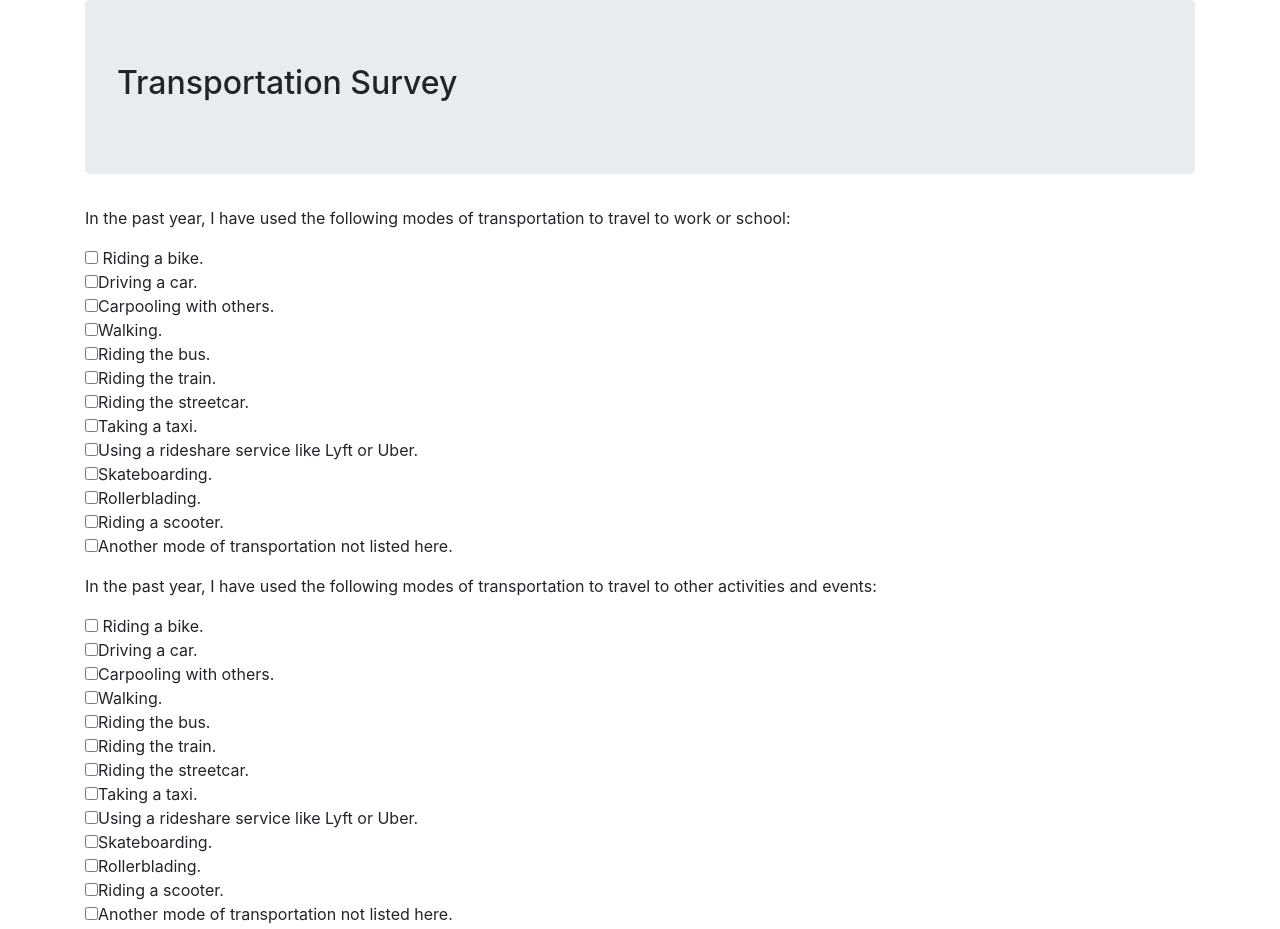
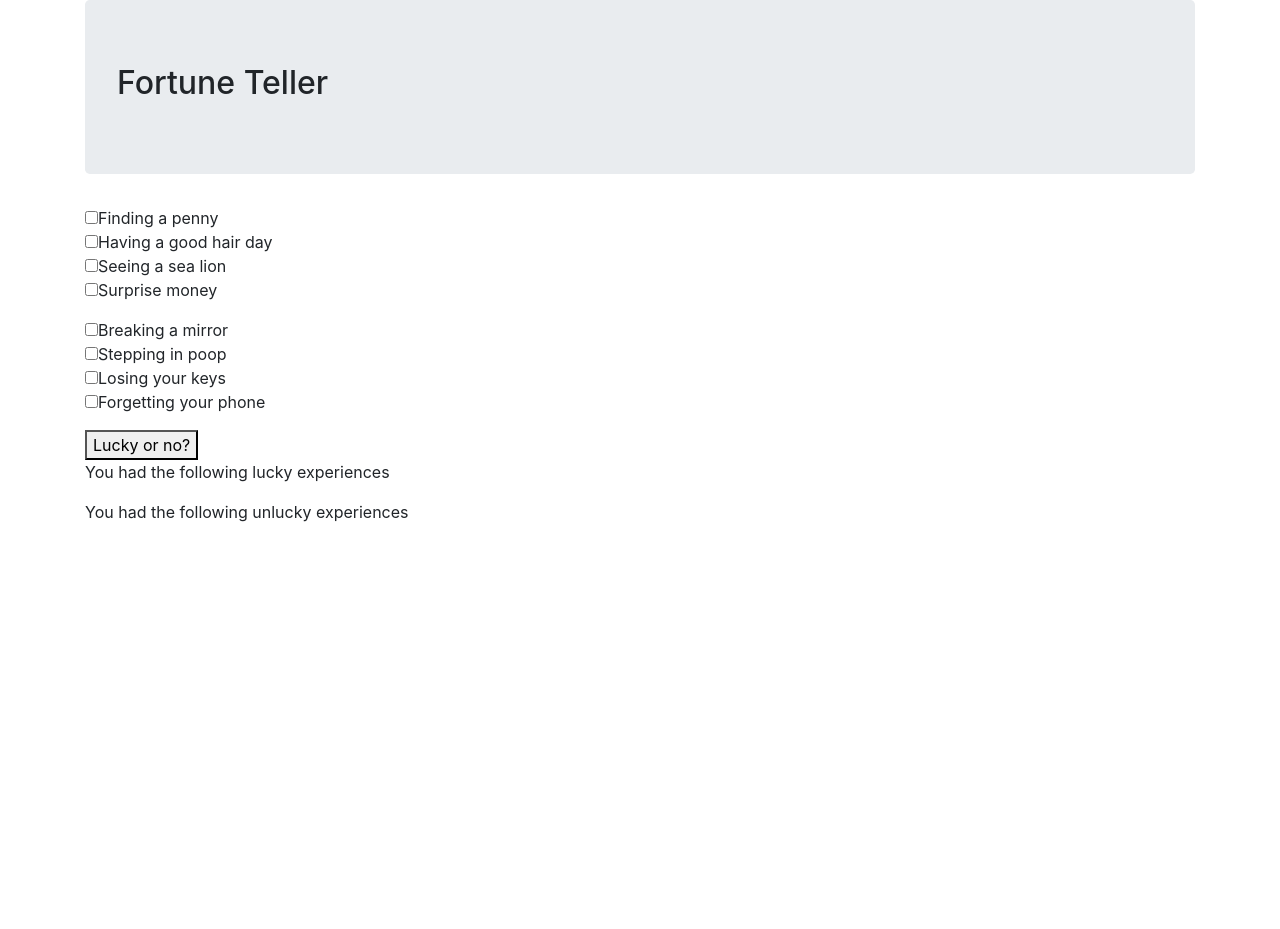
Before and after one commit to Dawnabelle/wk3day2, a plain HTML site: page index.html in a window 1280 px wide. Shown: the top 929 px of the page. After the commit the page ends 800 px from the top, so only its background shows below. Drawn offline with Linux system fonts and the light colour scheme.

Commit message:
add html for fortune quiz

```diff
--- a/index.html
+++ b/index.html
@@ -20,7 +20,8 @@
       <button type="submit" name="button">Puzzle!</button>
     </form> -->
 
-    <div class="container">
+    <!-- transportation-survey -->
+    <!-- <div class="container">
       <div class="jumbotron">
         <h2>Transportation Survey</h2>
       </div>
@@ -67,6 +68,32 @@
         <p><b>You use the following methods of transportation to travel to other activities and events:</b></p>
       </span>
     </div>
-
+-->
+    <div class="container">
+      <div class="jumbotron">
+        <h2>Fortune Teller</h2>
+      </div>
+      <form id="events">
+        <div class="form-group">
+          <input type="checkbox" name="luckyEvents" value="penny">Finding a penny<br>
+          <input type="checkbox" name="luckyEvents" value="hair">Having a good hair day<br>
+          <input type="checkbox" name="luckyEvents" value="lion">Seeing a sea lion<br>
+          <input type="checkbox" name="luckyEvents" value="money">Surprise money<br>
+        </div>
+        <div class="form-group">
+          <input type="checkbox" name="unluckyEvents" value="mirror">Breaking a mirror<br>
+          <input type="checkbox" name="unluckyEvents" value="poop">Stepping in poop<br>
+          <input type="checkbox" name="unluckyEvents" value="keys">Losing your keys<br>
+          <input type="checkbox" name="unluckyEvents" value="phone">Forgetting your phone<br>
+        </div>
+        <button type="submit" name="button">Lucky or no?</button>
+      </form>
+      <span id="lucky-responses">
+        <p>You had the following lucky experiences</p>
+      </span>
+      <span id="unlucky-responses">
+        <p>You had the following unlucky experiences</p>
+      </span>
+    </div>
   </body>
 </html>
```
